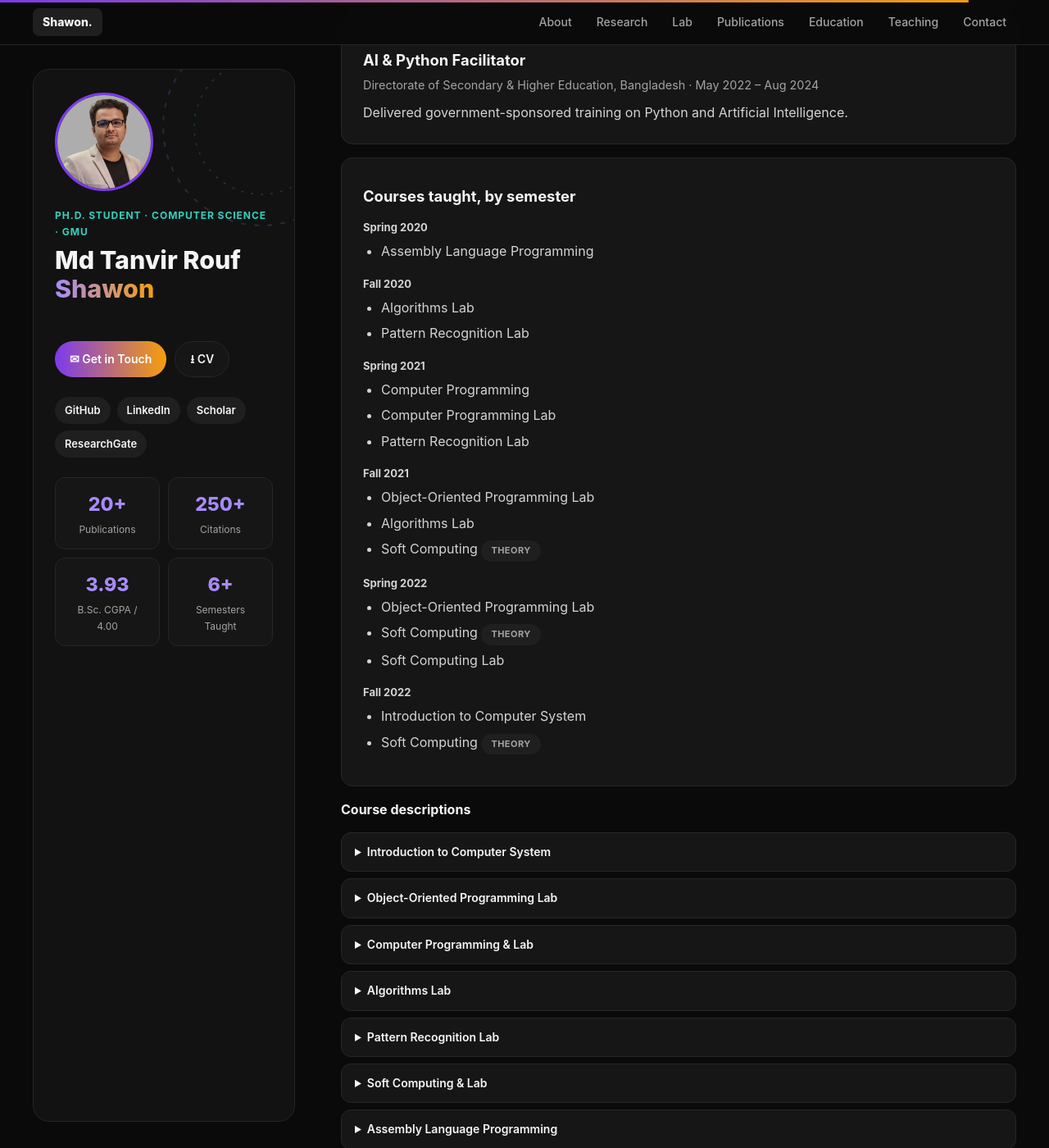
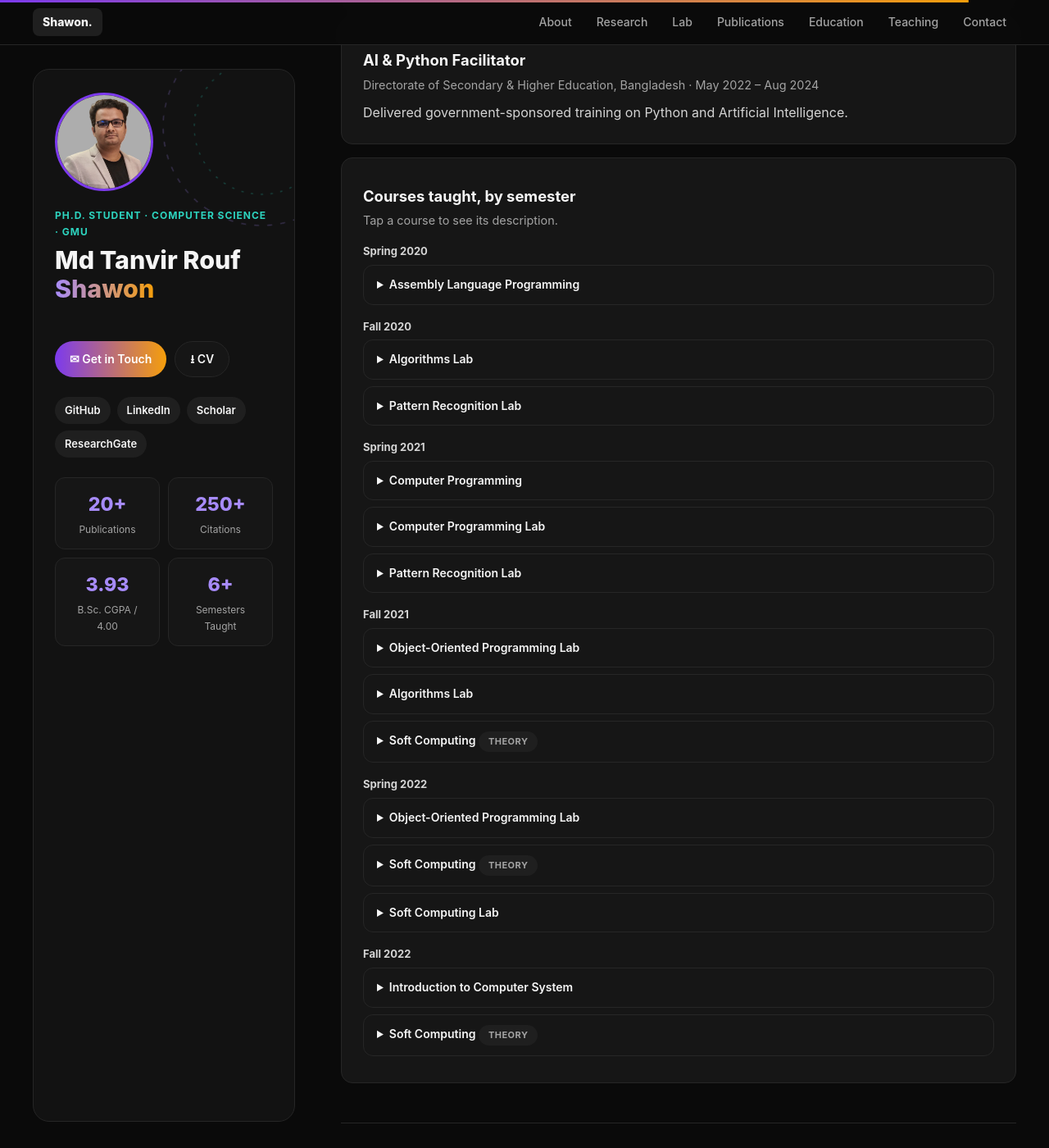
Before and after one commit to shawon-tanvir/shawon-tanvir.github.io, a Jekyll site: the page built from _pages/about.md, in a window 1280 px wide and 1400 px high, scrolled down 5441 px. Shown: the whole window at 82% size. Built offline with Jekyll 4.4.1, drawn with Linux system fonts in a browser that asks for light colours.

Commit message:
Merge course lists and descriptions into toggleable course entries

```diff
--- a/_pages/about.md
+++ b/_pages/about.md
@@ -279,75 +279,76 @@ redirect_from:
 
   <div class="card">
     <h3>Courses taught, by semester</h3>
+    <p class="meta">Tap a course to see its description.</p>
 
     <p class="semester">Spring 2020</p>
-    <ul>
-      <li>Assembly Language Programming</li>
-    </ul>
+    <details>
+      <summary>Assembly Language Programming</summary>
+      <p>Assembly programming basics, instruction formats, interrupts, procedures, and hardware interfacing.</p>
+    </details>
 
     <p class="semester">Fall 2020</p>
-    <ul>
-      <li>Algorithms Lab</li>
-      <li>Pattern Recognition Lab</li>
-    </ul>
+    <details>
+      <summary>Algorithms Lab</summary>
+      <p>Algorithmic complexity analysis and design techniques: divide and conquer, greedy methods, dynamic programming, backtracking, and branch and bound.</p>
+    </details>
+    <details>
+      <summary>Pattern Recognition Lab</summary>
+      <p>Object classification and machine learning: regression, Bayesian classifiers, neural networks, decision trees, SVMs, and clustering.</p>
+    </details>
 
     <p class="semester">Spring 2021</p>
-    <ul>
-      <li>Computer Programming</li>
-      <li>Computer Programming Lab</li>
-      <li>Pattern Recognition Lab</li>
-    </ul>
+    <details>
+      <summary>Computer Programming</summary>
+      <p>Introductory programming: variables, control flow, functions, recursion, arrays, pointers, structures, and basic data structures.</p>
+    </details>
+    <details>
+      <summary>Computer Programming Lab</summary>
+      <p>Laboratory works based on the Computer Programming course.</p>
+    </details>
+    <details>
+      <summary>Pattern Recognition Lab</summary>
+      <p>Object classification and machine learning: regression, Bayesian classifiers, neural networks, decision trees, SVMs, and clustering.</p>
+    </details>
 
     <p class="semester">Fall 2021</p>
-    <ul>
-      <li>Object-Oriented Programming Lab</li>
-      <li>Algorithms Lab</li>
-      <li>Soft Computing <span class="badge">Theory</span></li>
-    </ul>
+    <details>
+      <summary>Object-Oriented Programming Lab</summary>
+      <p>Laboratory work on OOP principles: classes and objects, encapsulation, inheritance, polymorphism, and class hierarchy design.</p>
+    </details>
+    <details>
+      <summary>Algorithms Lab</summary>
+      <p>Algorithmic complexity analysis and design techniques: divide and conquer, greedy methods, dynamic programming, backtracking, and branch and bound.</p>
+    </details>
+    <details>
+      <summary>Soft Computing <span class="badge">Theory</span></summary>
+      <p>Fuzzy sets and logic, artificial neural networks, probabilistic reasoning, and genetic algorithms.</p>
+    </details>
 
     <p class="semester">Spring 2022</p>
-    <ul>
-      <li>Object-Oriented Programming Lab</li>
-      <li>Soft Computing <span class="badge">Theory</span></li>
-      <li>Soft Computing Lab</li>
-    </ul>
+    <details>
+      <summary>Object-Oriented Programming Lab</summary>
+      <p>Laboratory work on OOP principles: classes and objects, encapsulation, inheritance, polymorphism, and class hierarchy design.</p>
+    </details>
+    <details>
+      <summary>Soft Computing <span class="badge">Theory</span></summary>
+      <p>Fuzzy sets and logic, artificial neural networks, probabilistic reasoning, and genetic algorithms.</p>
+    </details>
+    <details>
+      <summary>Soft Computing Lab</summary>
+      <p>Laboratory works based on the Soft Computing course.</p>
+    </details>
 
     <p class="semester">Fall 2022</p>
-    <ul>
-      <li>Introduction to Computer System</li>
-      <li>Soft Computing <span class="badge">Theory</span></li>
-    </ul>
+    <details>
+      <summary>Introduction to Computer System</summary>
+      <p>Basic principles of analog and digital computation, number systems, computer architecture and organization, operating systems fundamentals, and computer security.</p>
+    </details>
+    <details>
+      <summary>Soft Computing <span class="badge">Theory</span></summary>
+      <p>Fuzzy sets and logic, artificial neural networks, probabilistic reasoning, and genetic algorithms.</p>
+    </details>
   </div>
-
-  <p><strong>Course descriptions</strong></p>
-  <details>
-    <summary>Introduction to Computer System</summary>
-    <p>Basic principles of analog and digital computation, number systems, computer architecture and organization, operating systems fundamentals, and computer security.</p>
-  </details>
-  <details>
-    <summary>Object-Oriented Programming Lab</summary>
-    <p>Laboratory work on OOP principles: classes and objects, encapsulation, inheritance, polymorphism, and class hierarchy design.</p>
-  </details>
-  <details>
-    <summary>Computer Programming &amp; Lab</summary>
-    <p>Introductory programming: variables, control flow, functions, recursion, arrays, pointers, structures, and basic data structures.</p>
-  </details>
-  <details>
-    <summary>Algorithms Lab</summary>
-    <p>Algorithmic complexity analysis and design techniques: divide and conquer, greedy methods, dynamic programming, backtracking, and branch and bound.</p>
-  </details>
-  <details>
-    <summary>Pattern Recognition Lab</summary>
-    <p>Object classification and machine learning: regression, Bayesian classifiers, neural networks, decision trees, SVMs, and clustering.</p>
-  </details>
-  <details>
-    <summary>Soft Computing &amp; Lab</summary>
-    <p>Fuzzy sets and logic, artificial neural networks, probabilistic reasoning, and genetic algorithms.</p>
-  </details>
-  <details>
-    <summary>Assembly Language Programming</summary>
-    <p>Assembly programming basics, instruction formats, interrupts, procedures, and hardware interfacing.</p>
-  </details>
 </section>
 
 <section id="contact" class="reveal">
```
